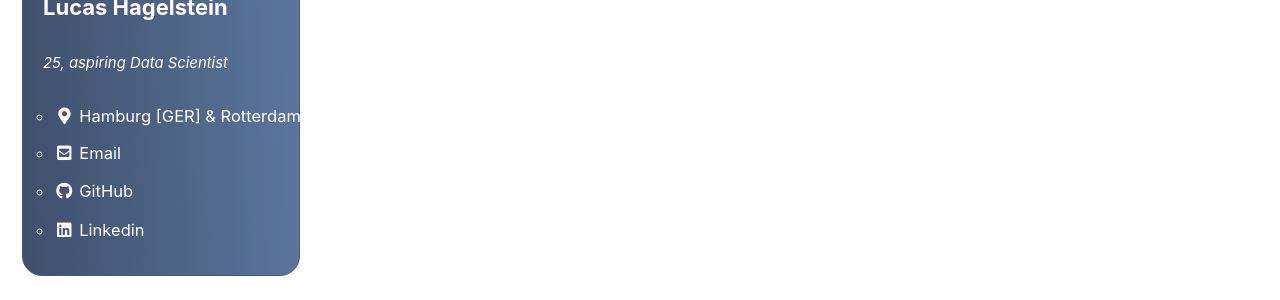
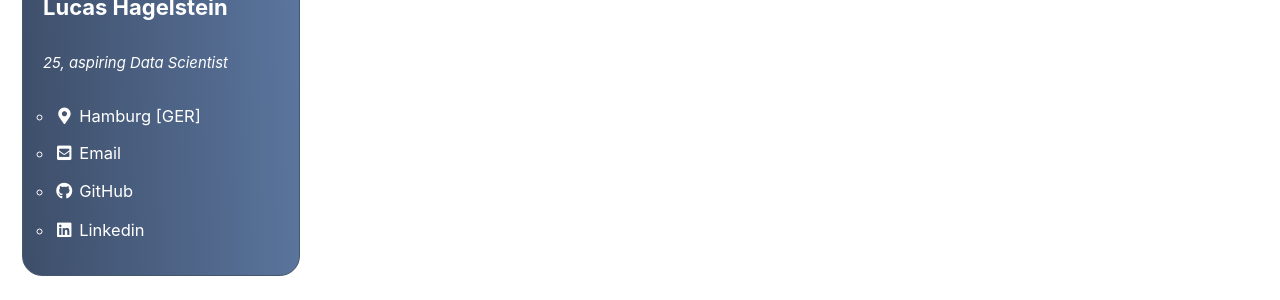
Before and after one commit to LHAGELS/LHAGELS.github.io, a Jekyll site: the page built from _pages/Blog.md, in a window 1280 px wide. Shown: the part 425-725 px from the top of the page. Built offline with Jekyll 4.4.1, drawn with Linux system fonts in a browser that asks for light colours; cached includes are drawn as plain includes; nearby versions of some CDN libraries.

Commit message:
new github

```diff
--- a/_config.yml
+++ b/_config.yml
@@ -110,7 +110,7 @@ author:
   name             : "Lucas Hagelstein"
   avatar           : "/assets/images/bio-photo.jpg"
   bio              : "25, aspiring Data Scientist"
-  location         : "Hamburg [GER] & Rotterdam [NL]"
+  location         : "Hamburg [GER]"
   email            :
   links:
     - label: "Email"
```
